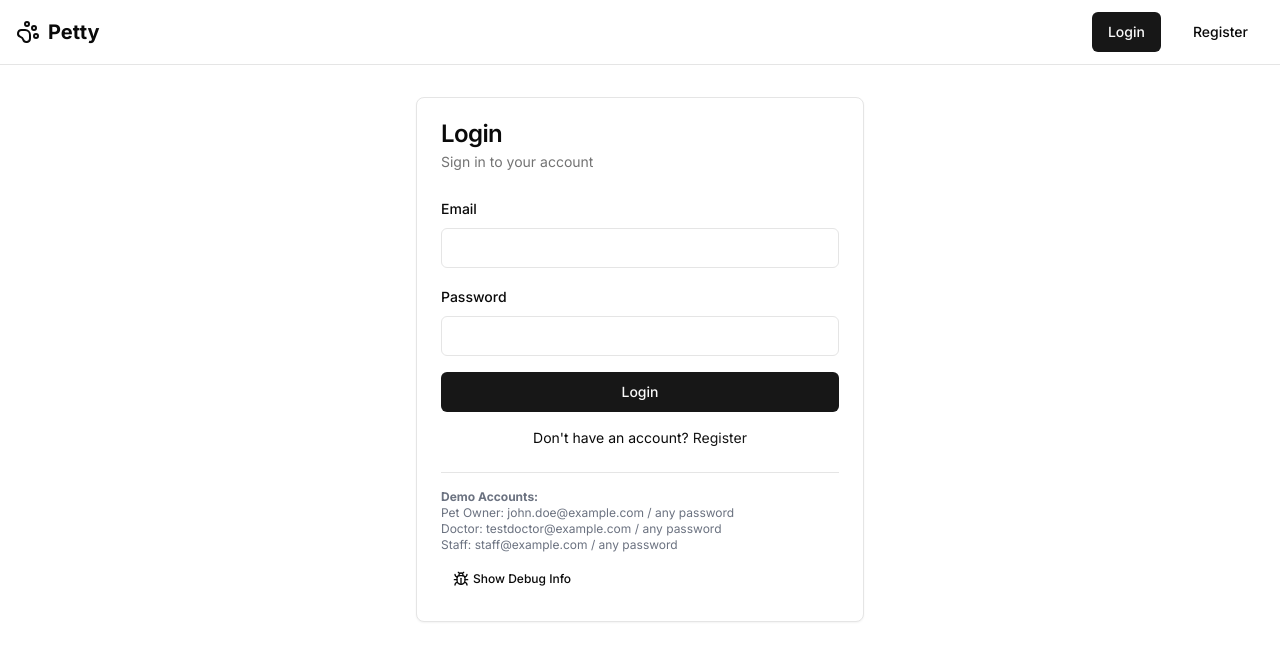
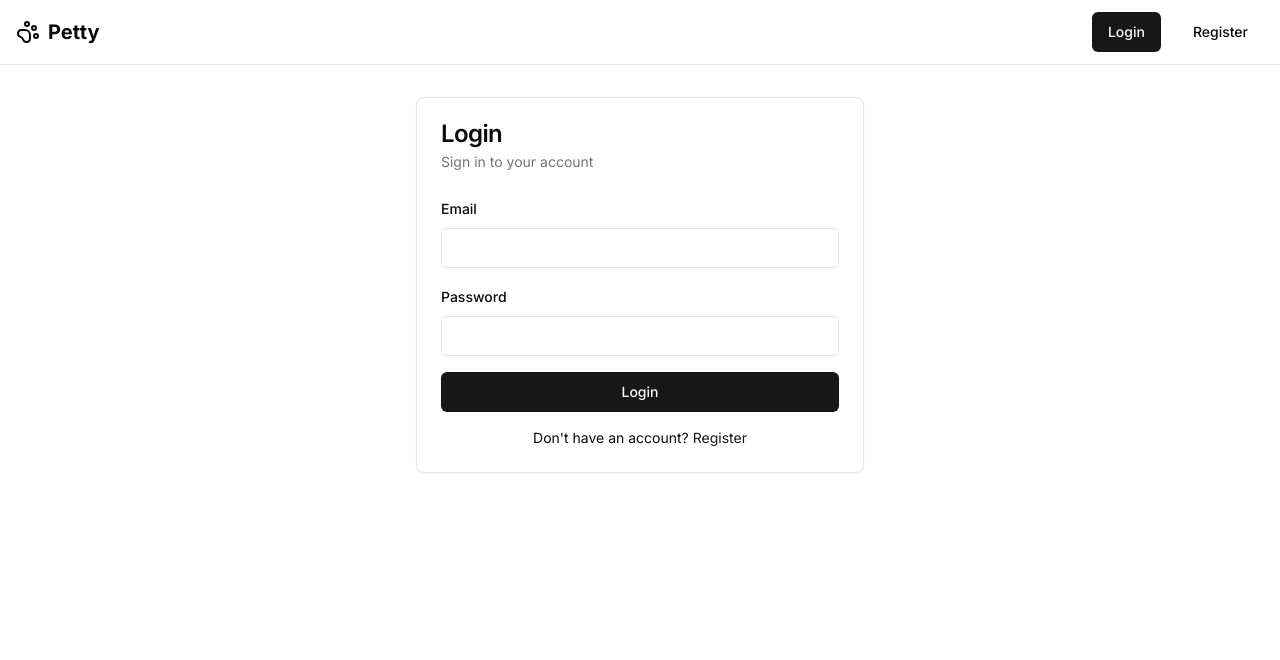
Before and after one commit to berkaynayman/vet-management, a Next.js app: page /login in a window 1280 px wide. Shown: the top 660 px of the page. Built offline with nearby package versions, Linux system fonts and the light colour scheme.

Commit message:
fix: Fix login page layout

```diff
--- a/app/login/page.tsx
+++ b/app/login/page.tsx
@@ -151,36 +151,6 @@ export default function Login() {
                 </Link>
               </div>
             </form>
-
-            <div className="mt-6 pt-4 border-t">
-              <div className="text-xs text-gray-500 mb-2">
-                <strong>Demo Accounts:</strong>
-                <br />
-                Pet Owner: john.doe@example.com / any password
-                <br />
-                Doctor: testdoctor@example.com / any password
-                <br />
-                Staff: staff@example.com / any password
-              </div>
-
-              <Button variant="ghost" size="sm" className="gap-1 text-xs" onClick={toggleDebug}>
-                <Bug className="h-3 w-3" />
-                {showDebug ? "Hide Debug Info" : "Show Debug Info"}
-              </Button>
-
-              {showDebug && debugInfo && (
-                <Accordion type="single" collapsible className="mt-2">
-                  <AccordionItem value="debug">
-                    <AccordionTrigger className="text-xs">Debug Information</AccordionTrigger>
-                    <AccordionContent>
-                      <pre className="text-xs overflow-auto p-2 bg-gray-100 rounded max-h-40">
-                        {JSON.stringify(debugInfo, null, 2)}
-                      </pre>
-                    </AccordionContent>
-                  </AccordionItem>
-                </Accordion>
-              )}
-            </div>
           </CardContent>
         </Card>
       </main>
```
